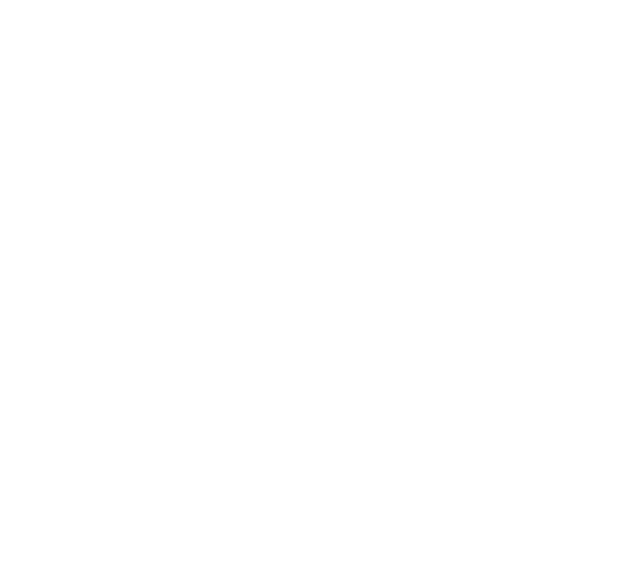
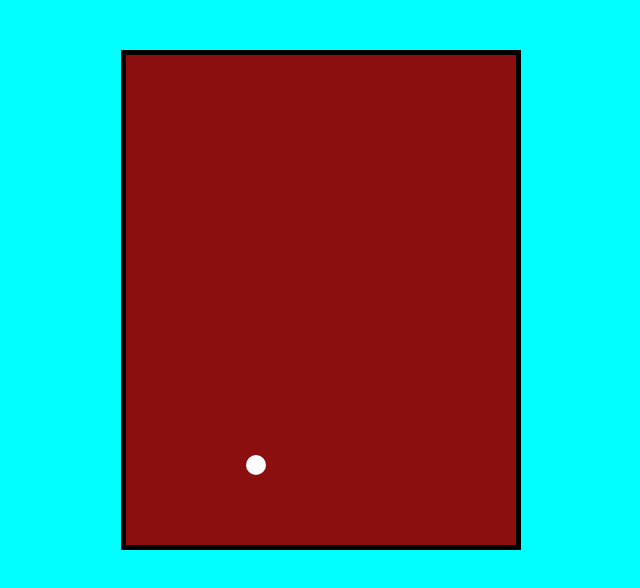
Before and after one commit to Mahmoud11111111/Project1, a plain HTML site: page index.html in a window 1280 px wide. Shown: the whole page, without its empty margins (319-959 px from the left). Drawn offline with Linux system fonts and the light colour scheme.

Commit message:
Edit the Container and character and some styles

```diff
--- a/css/main.css
+++ b/css/main.css
@@ -7,3 +7,28 @@
     padding: 0;
     box-sizing: border-box;
 }
+.game-container {
+    width: 400px;
+    height: 500px;
+    background-color: rgb(140, 15, 15);
+    margin: auto;
+    border: 5px solid black;
+    position: relative;
+    overflow: hidden;
+    margin-top: 50px;
+}
+
+.character {
+    width: 20px;
+    height: 20px;
+    position: absolute;
+    top: 400px;
+    left: 120px;
+    border-radius: 50%;
+    background-color: white;
+    z-index: 1000;
+}
+
+body{
+    background-color: aqua;
+}
```
